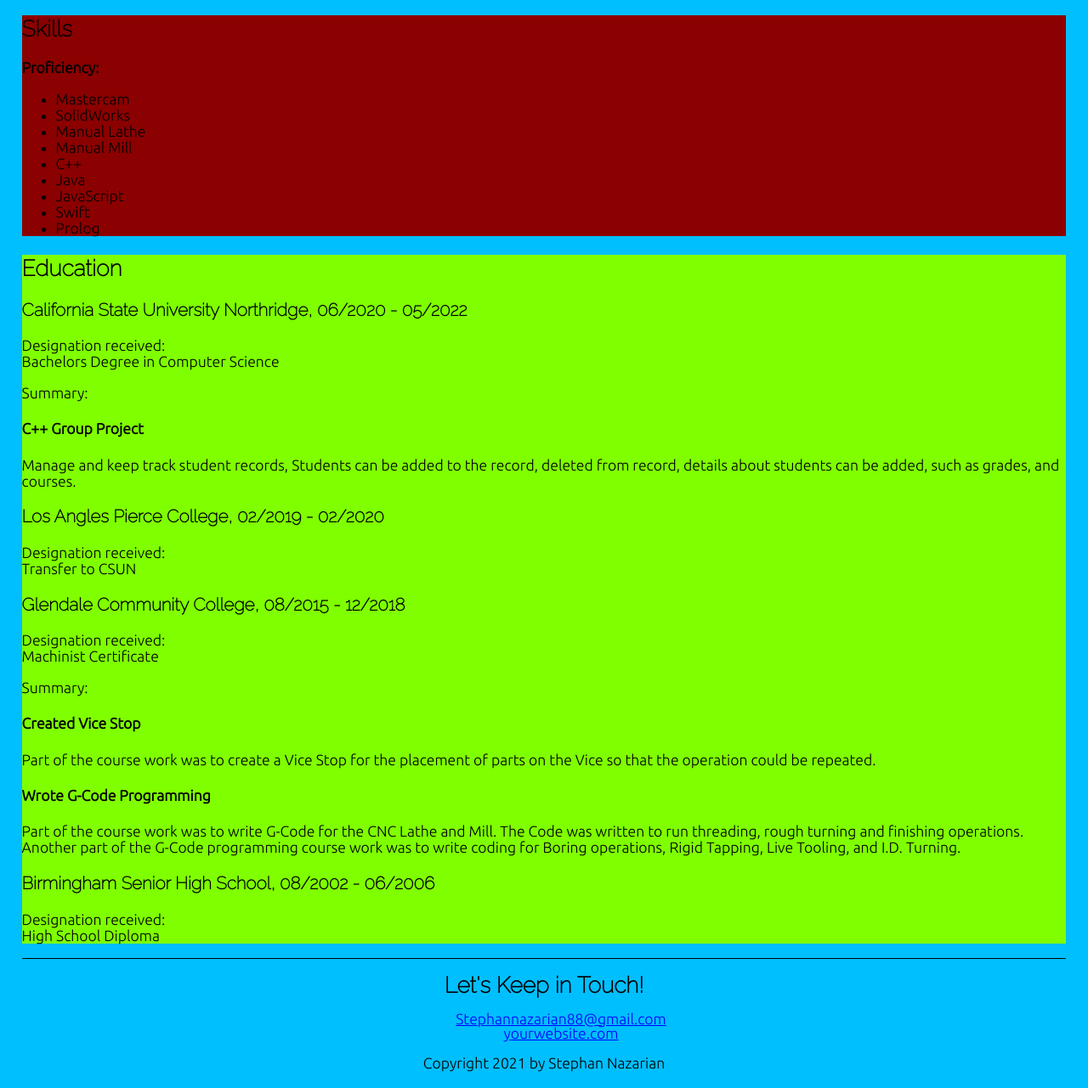
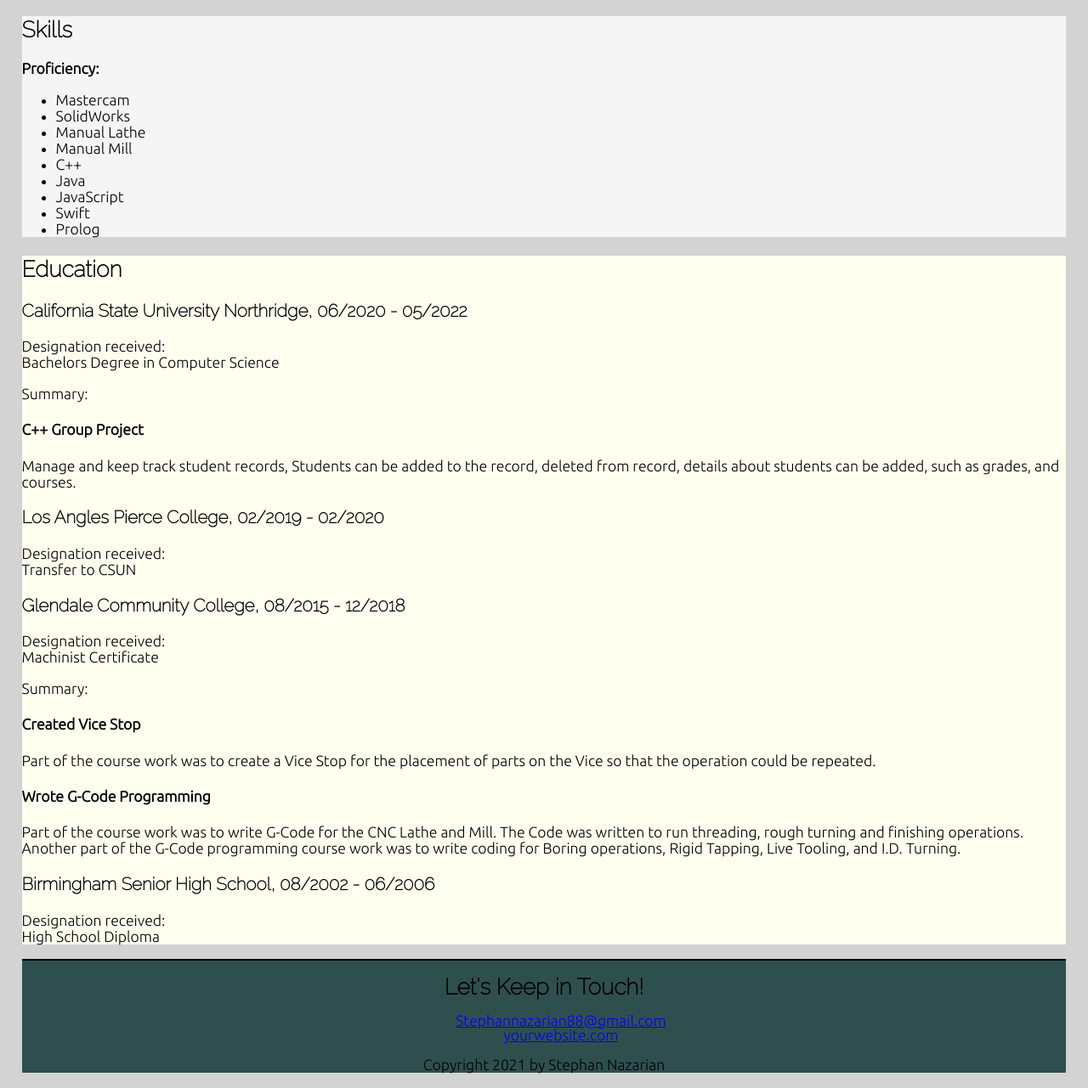
Before and after one commit to snazcsun/HW-6, a plain HTML site: page index.html in a window 1280 px wide. Shown: the part 960-2241 px from the top of the page at 85% size. Drawn offline with Linux system fonts and the light colour scheme.

Commit message:
Update styles.css

```diff
--- a/css/styles.css
+++ b/css/styles.css
@@ -1,26 +1,26 @@
 /* Color Palette
 # - color 1
-crimson
-#DC143C
-rgb(220,20,60)
-
-darkred
-#8B0000
-rgb(139,0,0)
+lightgray
+#D3D3D3
+rgb(211,211,211)
 
 # - color 2
-deepskyblue
-#00BFFF
-rgb(0,191,255)
-
-blue
-#0000FF
-rgb(0,0,255)
+darkslategrey
+#2F4F4F
+rgb(47,79,79)
 
 # - color 3
-chartreuse
-#7FFF00
-rgb(127,255,0)
+antiquewhite
+#FAEBD7
+rgb(250,235,215)
+
+whitesmoke
+#F5F5F5
+rgb(245,245,245)
+
+ivory
+#FFFFF0
+rgb(255,255,240)
 
 # - color 4
 gray
@@ -40,7 +40,7 @@
 /* Global styles
 ------------------------------------*/
 body {
-    background: #00BFFF;
+    background: #D3D3D3;
     font-family: 'Ubuntu', sans-serif;
     font-size: 110%;
     margin-right: auto;
@@ -69,14 +69,14 @@
 /* Header & Footer
 ------------------------------------*/
 header {
-    background: #00BFFF;
+    background: #FAEBD7;
     padding-bottom: .2em;
-	border-bottom: 1px solid #000000;
+	border-bottom: 2px solid #000000;
 }
 
 footer {
-	border-top: 1px solid #000000;
-    background: #00BFFF;
+	border-top: 2px solid #000000;
+    background: #2F4F4F;
 	text-align: center;
 	font-size: 1em;
 	line-height: 1em;
@@ -93,11 +93,11 @@
 /* Skills
 ------------------------------------*/
 .skills {
-    background: #8B0000;
+    background: #F5F5F5;
 }
 
 /* Education
 ------------------------------------*/
 .education {
-    background: #7FFF00;
+    background: #FFFFF0;
 }
```
